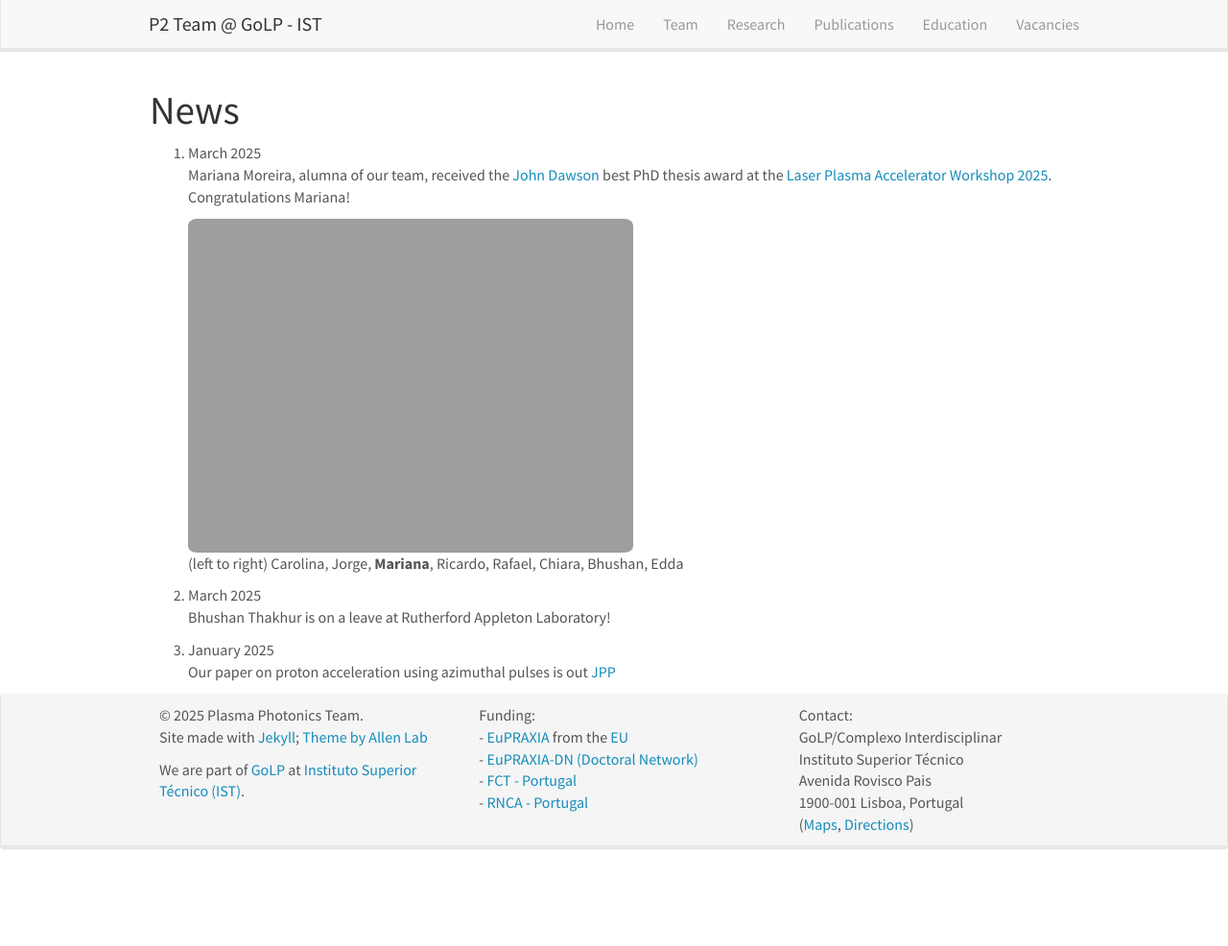
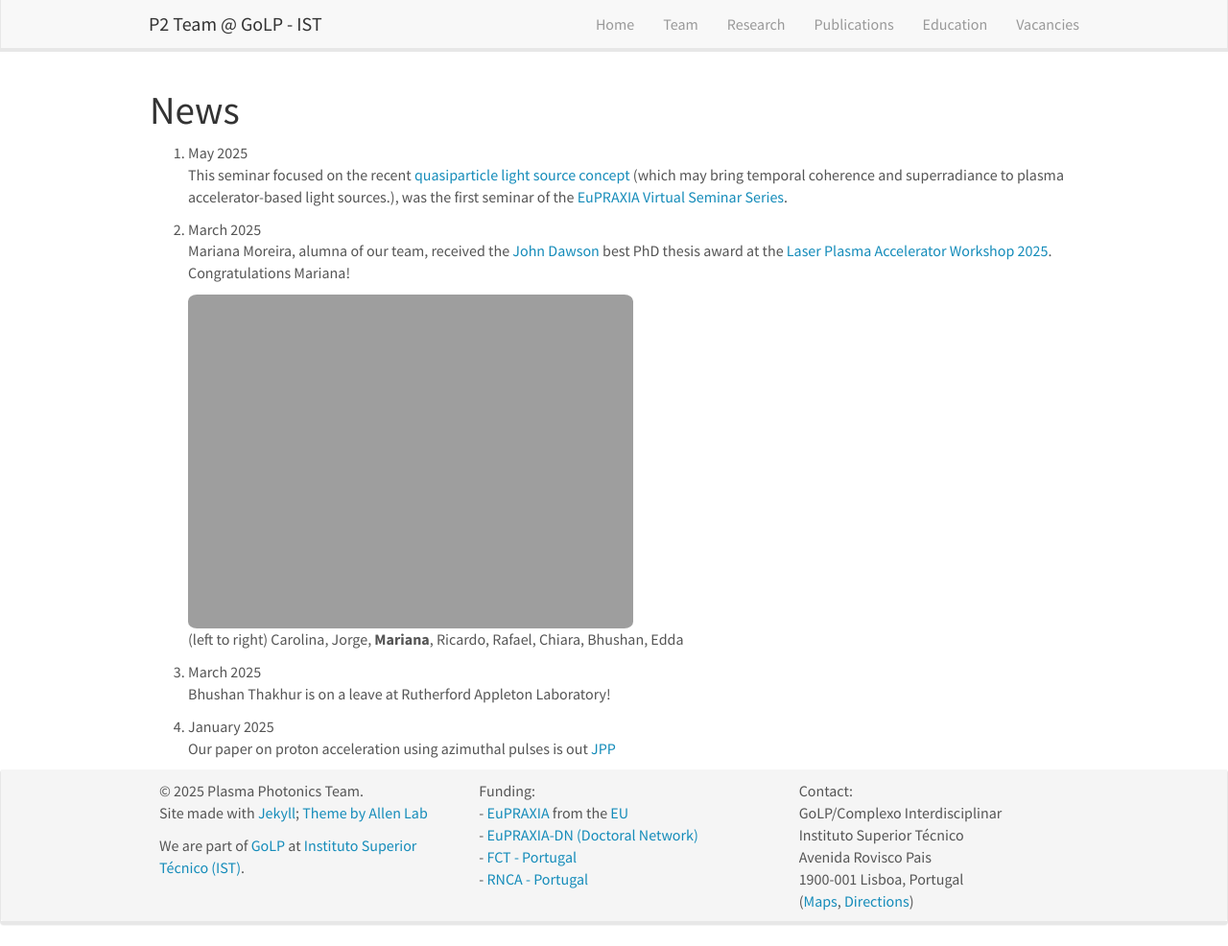
Before and after one commit to p2team/p2team.github.io, a Jekyll site: the page built from _pages/allnews.md, in a window 1280 px wide and 986 px high. Shown: the whole window at 96% size. Built offline with Jekyll 4.4.1, drawn with Linux system fonts in a browser that asks for light colours; nearby versions of some CDN libraries.

Commit message:
eupraxia virtual seminar

```diff
--- a/_data/news.yml
+++ b/_data/news.yml
@@ -1,3 +1,8 @@
+- date: 9. May 2025
+  headline: Jorge Vieira gave the first Seminar of the EuPRAXIA Virtual Seminar Series.
+  fullstory: This seminar focused on the recent [quasiparticle light source concept](https://www.nature.com/articles/s41566-023-01311-z) (which may bring temporal coherence and superradiance to plasma accelerator-based light sources.), was the first seminar of the [EuPRAXIA Virtual Seminar Series](https://agenda.infn.it/event/45900/).
+  number_photo: 0
+
 - date: 17. March 2025
   headline: Mariana Moreira, alumna of our team, was a recipient of the [John Dawson](https://agenda.infn.it/event/42311/page/9514-john-dawson-thesis-prize) best PhD thesis award.
   fullstory: Mariana Moreira, alumna of our team, received the [John Dawson](https://agenda.infn.it/event/42311/page/9514-john-dawson-thesis-prize)  best PhD thesis award at the [Laser Plasma Accelerator Workshop 2025](https://agenda.infn.it/event/42311/). Congratulations Mariana!
```
Also changed, not shown: _data/alumni_msc.yml (deleted, +0 -43 lines), _data/undergraduate.yml (+0 -7 lines), _data/alumni_members.yml (line endings or trailing spaces).
